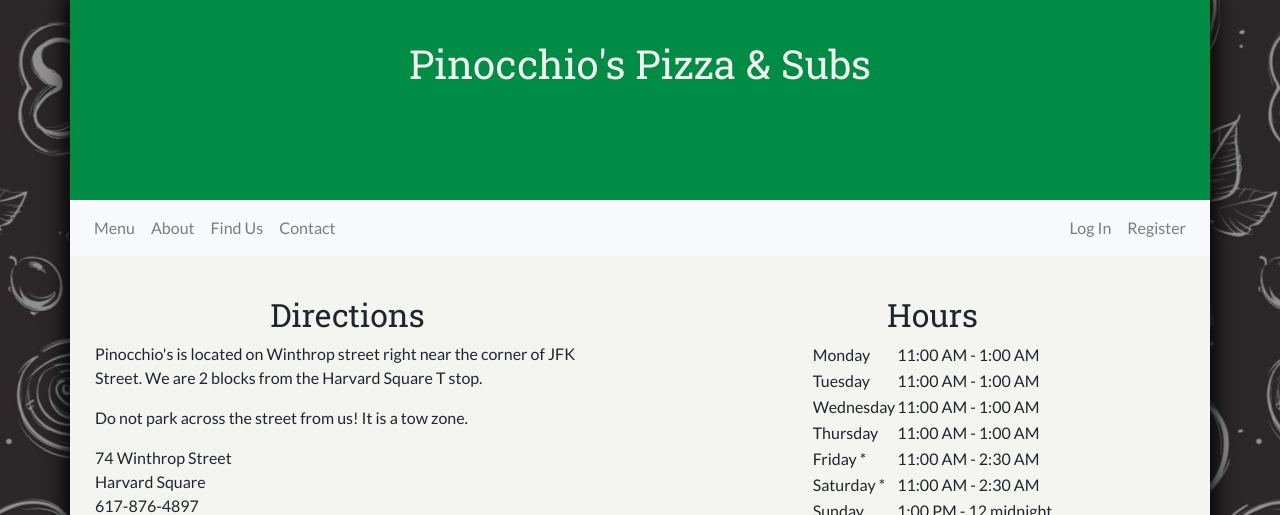
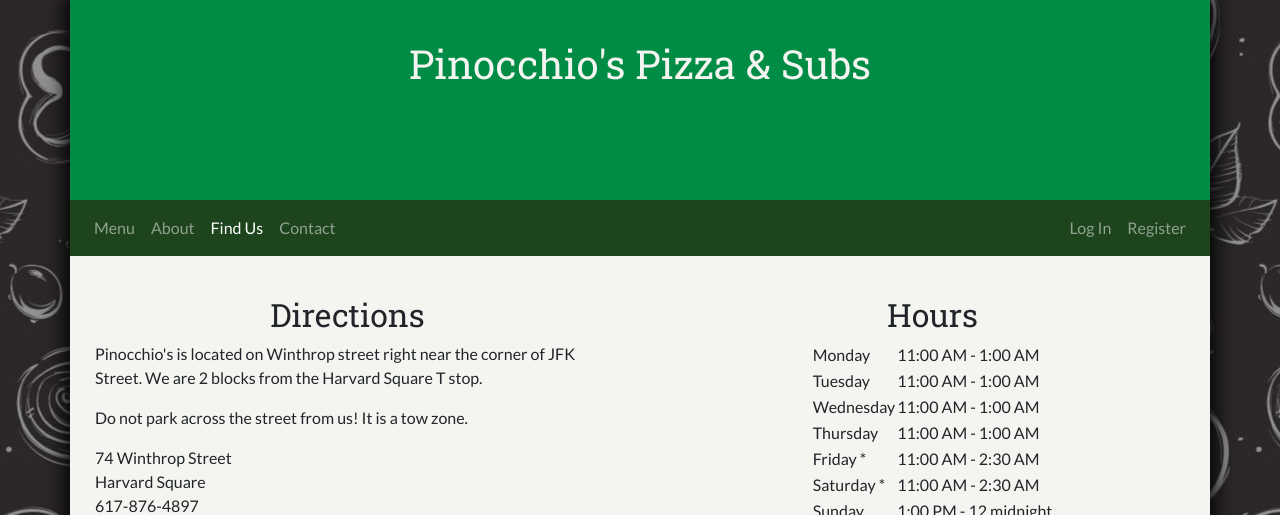
Before and after one commit to brleony/project3, a Django app: page /info/ in a window 1280 px wide. Shown: the part 40-555 px from the top of the page. Run offline with Django 3.2, Linux system fonts and the light colour scheme; parts of the project's set-up code (start-up, migrations or seed data) failed here and were passed over; some libraries are stand-ins or nearby versions.

Commit message:
Content improvements

```diff
--- a/templates/base.html
+++ b/templates/base.html
@@ -17,6 +17,9 @@
 
         <!-- My CSS -->
         <link rel="stylesheet" href="{% static 'style/style.css' %}"/>
+
+        <!-- My JavaScript -->
+        <script src="{% static 'main.js' %}"></script>
     </head>
     <body>
         <div class="container">
@@ -29,7 +32,7 @@
             </div>
 
             <!-- Navigation Bar -->
-            <nav class="navbar navbar-expand-sm navbar-light bg-light">
+            <nav class="navbar navbar-expand-sm navbar-dark bg-darkgreen">
                 <div class="navbar-collapse">
                     <ul class="nav navbar-nav">
                         <li class="nav-item"><a href="{% url 'menu' %}" class="nav-link">Menu</a></li>
@@ -58,6 +61,7 @@
             <!-- Footer -->
             <div class="row" id="footer">
                 <div class="col">
+                    <p>Background vector <a href='https://www.freepik.com/free-vector/seamless-pizza-ingredients_1389751.htm'>designed by Freepik</a></p>
                     <img src="http://www.harvardsquare.com/sites/default/files/pinocchio_72.gif" alt="Pinocchio Doll" style="float:right">
                 </div>
             </div>
--- a/templates/index.html
+++ b/templates/index.html
@@ -22,8 +22,12 @@
                 <div class="col">
                     <h1 id="hometext">Pinocchio's Pizza & Subs</h1>
                     <button type="button" class="btn btn-light"><a href="{% url 'menu' %}">Menu</a></button>
+                    {% if user.is_authenticated %}
+                    <button type="button" class="btn btn-light"><a href="{% url 'info' %}">Find Us</a></button>
+                    {% else %}
                     <button type="button" class="btn btn-light"><a href="{% url 'register' %}">Register</a></button>
                     <button type="button" class="btn btn-light"><a href="{% url 'login' %}">Log In</a></button>
+                    {% endif %}
                 </div>
             </div>
         </div>
--- a/templates/info.html
+++ b/templates/info.html
@@ -11,7 +11,7 @@
             <p>Pinocchio's is located on Winthrop street right near the corner of JFK Street.
             We are 2 blocks from the Harvard Square T stop.</p>
             <p>Do not park across the street from us! It is a tow zone.</p>
-            <address id="location">74 Winthrop Street</br>
+            <address>74 Winthrop Street</br>
             Harvard Square</br>
             617-876-4897</address>
             <iframe width="100%" height="250px" frameborder="0" style="border:0"
```
Lines whose indentation alone changed are shown as unchanged.
